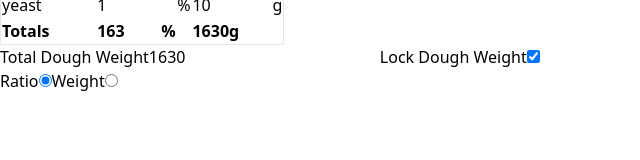
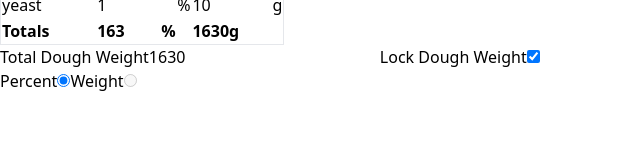
Before and after one commit to scottross123/bread-builder, a React (Vite) app: page / in a window 1280 px wide. Shown: the part 139-299 px from the top of the page, without its empty margins (0-640 px from the left). Built offline with nearby package versions, Linux system fonts and the light colour scheme.

Commit message:
lockdoughweight and input mode now in sync

```diff
--- a/src/components/BreadFormula.tsx
+++ b/src/components/BreadFormula.tsx
@@ -1,6 +1,5 @@
-import { ChangeEvent, useState } from "react";
+import { useState } from "react";
 import { Formula, Ingredient, InputMode } from "../types";
-import { formatNumber } from "../utils";
 import DoughWeightControls from "./DoughWeightControls";
 import InputModeSelection from "./InputModeSelection";
 import LockDoughWeight from "./LockDoughWeight";
@@ -8,8 +7,8 @@ import OverallTable from "./OverallTable";
 
 type BreadFormulaProps = {
     formula: Formula,
-    changePercent: (id: string, newPercent: number) => void,
-    changeWeight: (id: string, newWeight: number) => void,
+    changePercent: (id: string, percent: number, totalFlourWeight?: number) => void,
+    changeWeight: (id: string, weight: number, totalFlourWeight: number) => void,
     changeTotalDoughWeight: (newTotalDoughWeight: number) => void,
     selectTotalFlourWeight: number,
     selectTotalPercentage: number,
@@ -34,13 +33,13 @@ const BreadFormula = (props: BreadFormulaProps) => {
     const ingredientsList: Ingredient[] = ingredients.allIds.map((id: string) => ingredients.byId[id]);
     const floursList: Ingredient[] = flours.allIds.map((id: string) => flours.byId[id]);
 
-    console.log("locked", isDoughWeightLocked);
     return (
         <div data-testid="bread-formula" className="">
             <OverallTable
                 ingredients={ingredientsList}
                 flours={floursList}
                 inputMode={inputMode}
+                isDoughWeightLocked={isDoughWeightLocked}
                 totalDoughWeight={totalDoughWeight}
                 changePercent={changePercent}
                 changeWeight={changeWeight}
@@ -54,10 +53,13 @@ const BreadFormula = (props: BreadFormulaProps) => {
             <LockDoughWeight
                 isDoughWeightLocked={isDoughWeightLocked}
                 setIsDoughWeightLocked={setIsDoughWeightLocked}
+                inputMode={inputMode}
+                setInputMode={setInputMode}
             />
             <InputModeSelection
                 inputMode={inputMode}
                 setInputMode={setInputMode}
+                isDoughWeightLocked={isDoughWeightLocked}
             />
         </div>
     );
--- a/src/components/FormulaRow.tsx
+++ b/src/components/FormulaRow.tsx
@@ -1,4 +1,4 @@
-import { ChangeEvent, useState } from "react";
+import { ChangeEvent } from "react";
 import { Ingredient, InputMode } from "../types";
 import { formatNumber } from "../utils";
 
@@ -8,8 +8,9 @@ export type FormulaRowProps = {
     ingredient: Ingredient,
     selectTotalFlourWeight: number,
     inputMode: InputMode,
-    changePercent: (id: string, newPercent: number) => void,
-    changeWeight: (id: string, newWeight: number, selectTotalFlourWeight: number) => void,
+    isDoughWeightLocked: boolean,
+    changePercent: (id: string, percent: number, totalFlourWeight?: number) => void,
+    changeWeight: (id: string, weight: number, totalFlourWeight: number) => void,
 }
 
 const FormulaRow = (props: FormulaRowProps) => {
@@ -21,6 +22,7 @@ const FormulaRow = (props: FormulaRowProps) => {
         },
         selectTotalFlourWeight,
         inputMode,
+        isDoughWeightLocked,
         changePercent,
         changeWeight,
     } = props;
@@ -29,6 +31,7 @@ const FormulaRow = (props: FormulaRowProps) => {
         const value = parseFloat(event.target.value);
 
         if (inputMode === "percent") {
+            if (!isDoughWeightLocked) return changePercent(id, value, selectTotalFlourWeight);
             return changePercent(id, value);
         }
 
@@ -42,14 +45,26 @@ const FormulaRow = (props: FormulaRowProps) => {
     const weight = ratio * selectTotalFlourWeight;
     const isPercentReadOnly = inputMode === "percent";
 
-    //console.log("percent", percent);
-    //console.log("weight", weight);
-
     return (
         <tr>
             <td>{name}</td>
-            <td><input className={innerCellStyling} type="number" value={formatNumber(percent)} onChange={handleChange} readOnly={!isPercentReadOnly} />%</td>
-            <td><input className={innerCellStyling} type="number" value={formatNumber(weight)} onChange={handleChange} readOnly={isPercentReadOnly} />g</td>
+            <td>
+                <input
+                    className={innerCellStyling}
+                    type="number"
+                    value={formatNumber(percent)}
+                    onChange={handleChange}
+                    readOnly={!isPercentReadOnly}
+                />%
+            </td>
+            <td>
+                <input
+                    className={innerCellStyling}
+                    type="number"
+                    value={formatNumber(weight)}
+                    onChange={handleChange}
+                    readOnly={isPercentReadOnly}
+                />g</td>
         </tr>
     );
 }
--- a/src/components/InputModeSelection.tsx
+++ b/src/components/InputModeSelection.tsx
@@ -4,23 +4,24 @@ import { InputMode } from "../types";
 type InputModeSelectionProps = {
     inputMode: InputMode,
     setInputMode: Dispatch<SetStateAction<InputMode>>,
+    isDoughWeightLocked: boolean,
 }
 
 const InputModeSelection = (props: InputModeSelectionProps) => {
-    const { inputMode, setInputMode } = props;
+    const { inputMode, setInputMode, isDoughWeightLocked } = props;
 
     const handleChange = (event: ChangeEvent<HTMLInputElement>) => setInputMode(event.currentTarget?.value as InputMode);
 
     return (
         <div>
-            <label htmlFor="percent">Ratio</label>
+            <label htmlFor="percent">Percent</label>
             <input
                 id="percent"
                 type="radio"
                 name="mode"
                 value="percent"
                 onChange={handleChange}
-                defaultChecked={inputMode === "percent"}
+                checked={inputMode === "percent"}
             />
             <label htmlFor="weight">Weight</label>
             <input
@@ -29,7 +30,8 @@ const InputModeSelection = (props: InputModeSelectionProps) => {
                 name="mode"
                 value="weight"
                 onChange={handleChange}
-                defaultChecked={inputMode === 'weight'}
+                checked={inputMode === 'weight'}
+                disabled={isDoughWeightLocked}
             />
         </div>
     );
--- a/src/components/LockDoughWeight.tsx
+++ b/src/components/LockDoughWeight.tsx
@@ -1,14 +1,20 @@
 import { Dispatch, SetStateAction } from "react";
+import { InputMode } from "../types";
 
 type LockDoughWeightProps = {
     isDoughWeightLocked: boolean,
     setIsDoughWeightLocked: Dispatch<SetStateAction<boolean>>,
+    inputMode: InputMode,
+    setInputMode: Dispatch<SetStateAction<InputMode>>,
 }
 
 const LockDoughWeight = (props: LockDoughWeightProps) => {
-    const { isDoughWeightLocked, setIsDoughWeightLocked } = props;
+    const { isDoughWeightLocked, setIsDoughWeightLocked, setInputMode, inputMode } = props;
 
-    const handleChange = () => setIsDoughWeightLocked(!isDoughWeightLocked);
+    const handleChange = () => {
+        setIsDoughWeightLocked(!isDoughWeightLocked);
+        if (!isDoughWeightLocked && inputMode === "weight") setInputMode("percent")
+    }
 
     return (
         <label htmlFor="lock-dough-weight">
--- a/src/components/OverallTable.tsx
+++ b/src/components/OverallTable.tsx
@@ -6,9 +6,10 @@ type OverallTableProps = {
     ingredients: Ingredient[],
     flours: Ingredient[],
     inputMode: InputMode,
+    isDoughWeightLocked: boolean,
     totalDoughWeight: number,
-    changePercent: (id: string, newPercent: number) => void,
-    changeWeight: (id: string, newWeight: number) => void,
+    changePercent: (id: string, percent: number, totalFlourWeight?: number) => void,
+    changeWeight: (id: string, weight: number, totalFlourWeight: number) => void,
     selectTotalFlourWeight: number,
     selectTotalPercentage: number,
 }
@@ -18,6 +19,7 @@ const OverallTable = (props: OverallTableProps) => {
         ingredients,
         flours,
         inputMode,
+        isDoughWeightLocked,
         totalDoughWeight,
         changePercent,
         changeWeight,
@@ -61,6 +63,7 @@ const OverallTable = (props: OverallTableProps) => {
                                 ingredient={ingredient}
                                 selectTotalFlourWeight={selectTotalFlourWeight}
                                 inputMode={inputMode}
+                                isDoughWeightLocked={isDoughWeightLocked}
                                 changePercent={changePercent}
                                 changeWeight={changeWeight}
                             />
```
